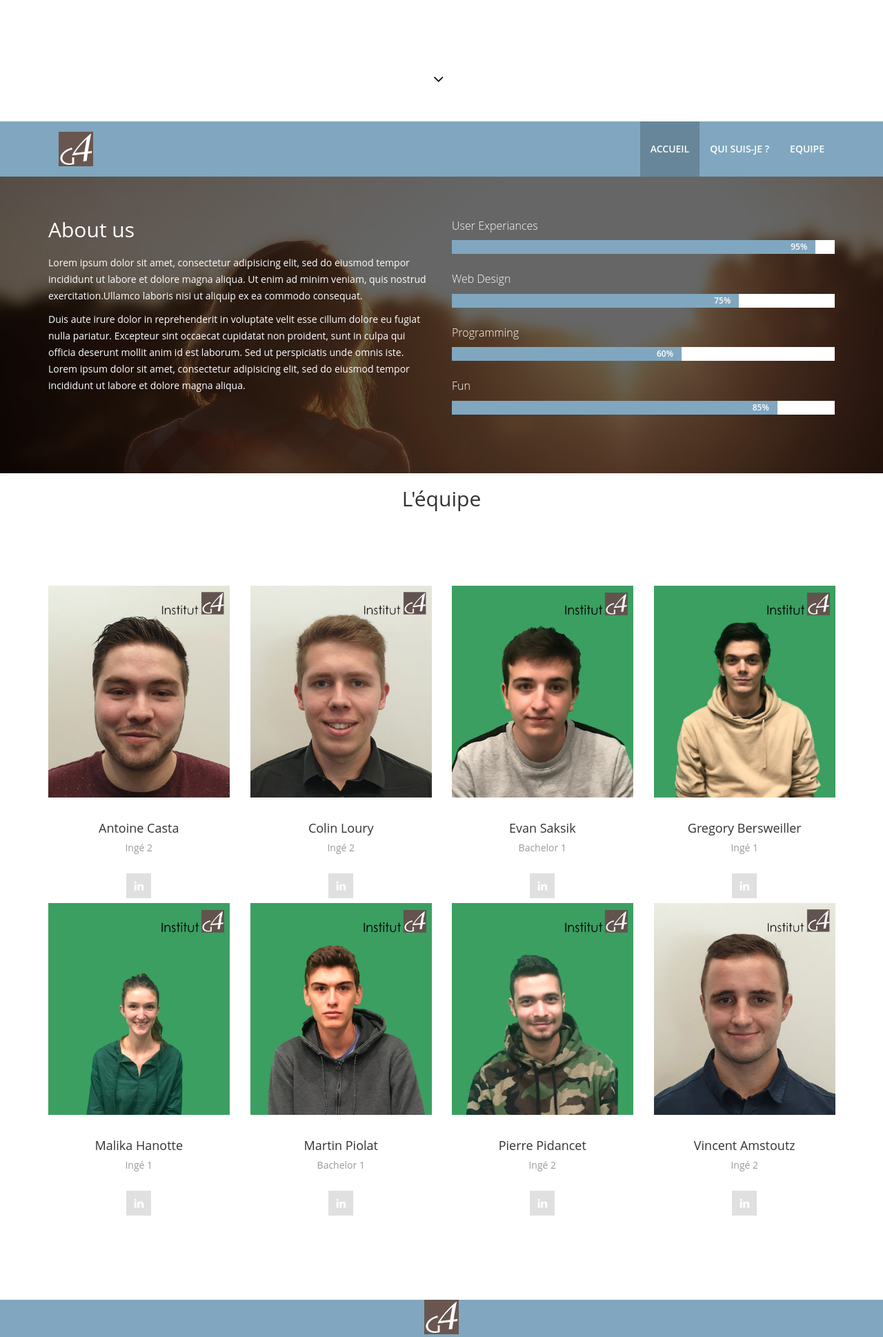
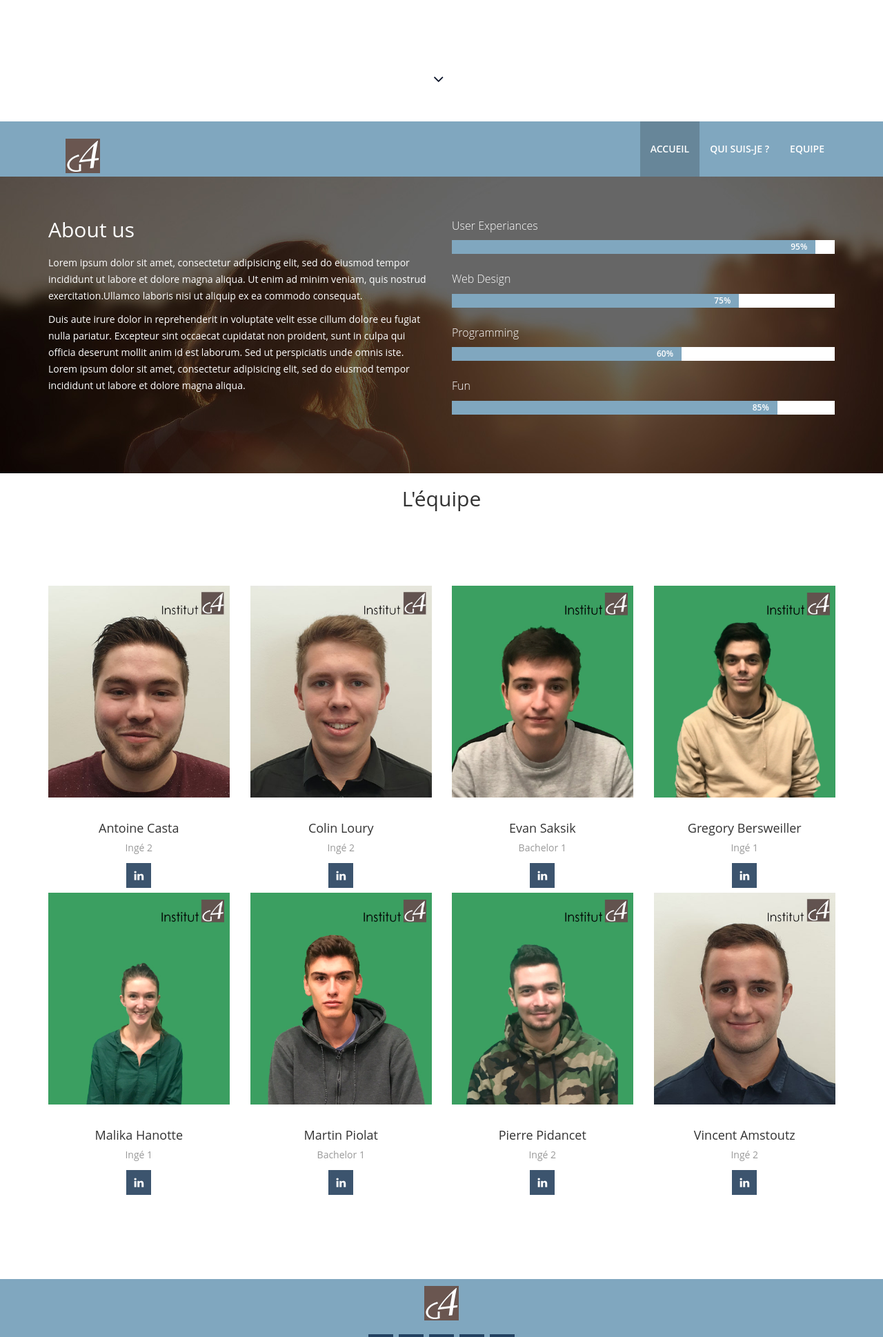
Before and after one commit to CocoLoury/Cercle-de-projet-website, a PHP site: page / in a window 1280 px wide. Shown: the part 624-2562 px from the top of the page at 69% size. Run offline with PHP 8.4, Linux system fonts and the light colour scheme; some libraries are stand-ins or nearby versions.

Commit message:
fix : footer changes

```diff
--- a/css/main.css
+++ b/css/main.css
@@ -121,10 +121,10 @@ section {
     display: inline-block;
 }
 
-a.navbar-brand img,
 a>.img-responsive {
     max-width: 5rem;
     display: inline;
+    margin: 1rem;
 }
 
 
@@ -132,17 +132,18 @@ a>.img-responsive {
 ********Home CSS**********
 **************************/
 
-@media (min-width: 992px){
+@media (min-width: 992px) {
     #home-slider .row {
         transform: translateY(25%);
     }
 }
+
 #home-slider {
     overflow: hidden;
     position: relative;
 }
 
-#home-slider .header-titre{
+#home-slider .header-titre {
     margin-top: 15%;
 }
 
@@ -220,10 +221,6 @@ a>.img-responsive {
 
 .navbar-right li.active a {
     background-color: rgba(0, 0, 0, .2);
-}
-
-.navbar-brand h1 {
-    margin-top: 5px;
 }
 
 
@@ -330,7 +327,7 @@ a>.img-responsive {
 }
 
 .social-icons {
-    margin-top: 30px;
+    margin-top: 1rem;
     text-align: center;
 }
 
@@ -352,7 +349,7 @@ a>.img-responsive {
 
 .social-icons ul li a {
     color: #fff;
-    background-color: #d9d9d9;
+    background-color: #0C2A4A;
     height: 36px;
     width: 36px;
     line-height: 36px;
```
